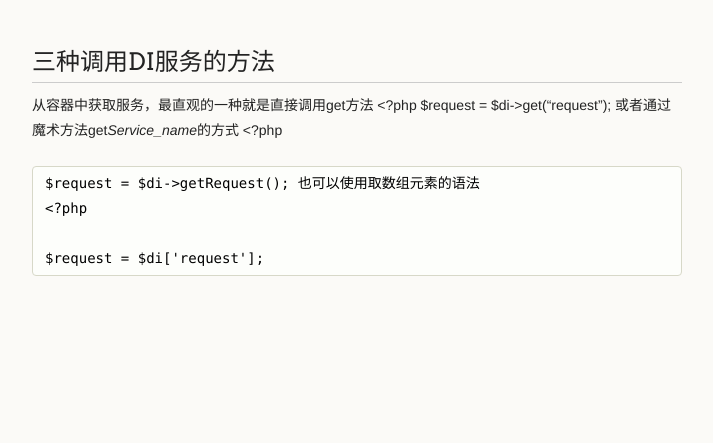
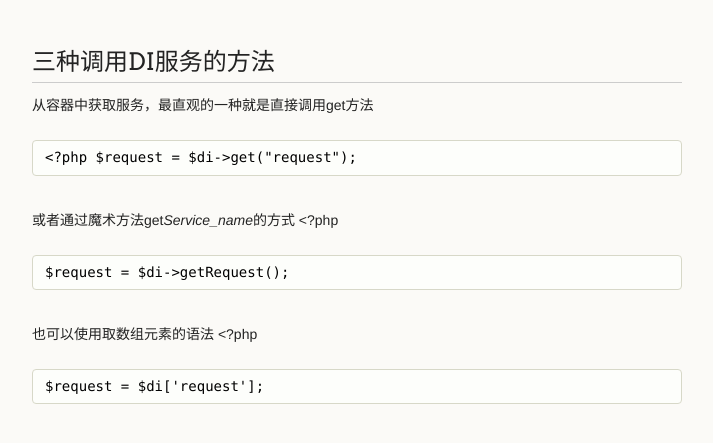
Before and after one commit to aaron-baby/aaron-baby.github.com, a Jekyll site: the page built from _posts/2014-06-18-three-ways-get-di-services.md, in a window 1280 px wide. Shown: the top 443 px of the page, without its empty margins (278-991 px from the left). Built offline with Jekyll 4.4.1, drawn with Linux system fonts in a browser that asks for light colours; part of the change alters nothing that is shown.

Commit message:
why need add a new line

```diff
--- a/_config.yml
+++ b/_config.yml
@@ -1,3 +1,2 @@
 encoding: "utf-8"
-excerpt_separator: ""
 markdown: kramdown
--- a/_posts/2014-06-18-three-ways-get-di-services.md
+++ b/_posts/2014-06-18-three-ways-get-di-services.md
@@ -5,11 +5,14 @@ tags: Phalcon 技术
 ---
 ## {{page.title}} ##
 从容器中获取服务，最直观的一种就是直接调用get方法
+
     <?php $request = $di->get("request");
+
 或者通过魔术方法get*Service_name*的方式
     <?php
 
     $request = $di->getRequest();
+
 也可以使用取数组元素的语法
     <?php
 
```
